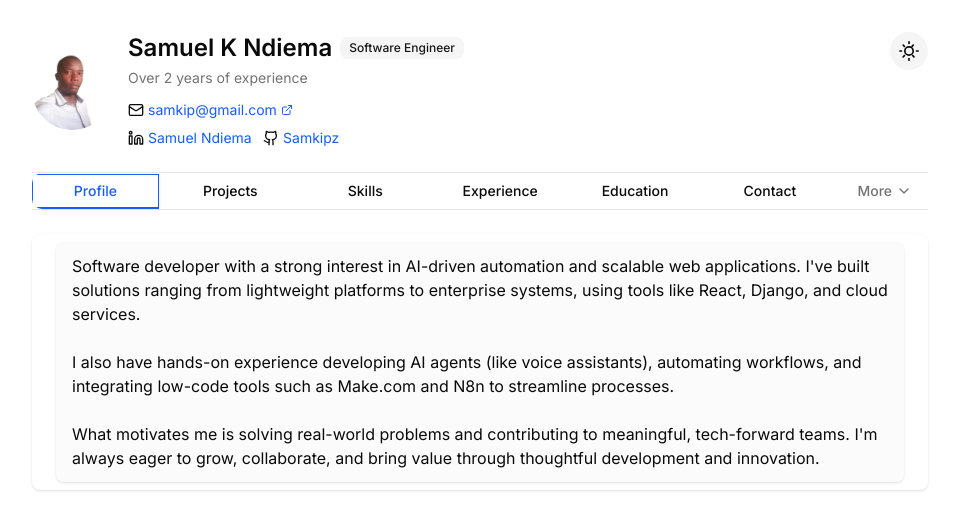
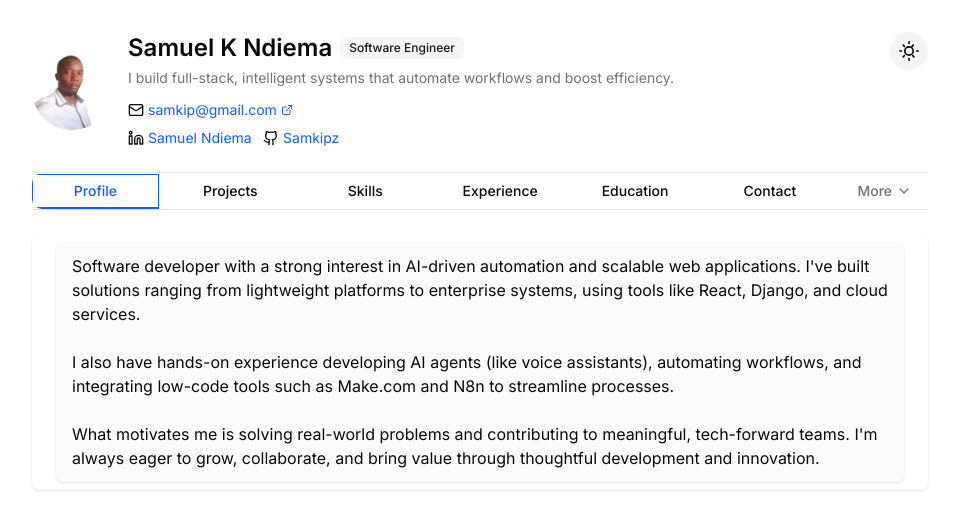
Before and after one commit to Samkipz/Portfolio, a Next.js app: page / in a window 1280 px wide. Shown: the top 530 px of the page, without its empty margins (160-1118 px from the left). Built offline with nearby package versions, Linux system fonts and the light colour scheme.

Commit message:
Revamped Tagline

```diff
--- a/src/components/ProfileHeader/ProfileHeader.tsx
+++ b/src/components/ProfileHeader/ProfileHeader.tsx
@@ -20,7 +20,8 @@ export default function ProfileHeader() {
             <Badge variant="secondary">Software Engineer</Badge>
           </div>
           <div className="text-sm text-muted-foreground mt-1">
-            Over 2 years of experience
+            I build full-stack, intelligent systems that automate workflows and
+            boost efficiency.
           </div>
           <div className="flex flex-wrap gap-2 text-xs mt-2">
             {/* <span className="text-xs mt-1 flex items-center gap-1">
```
